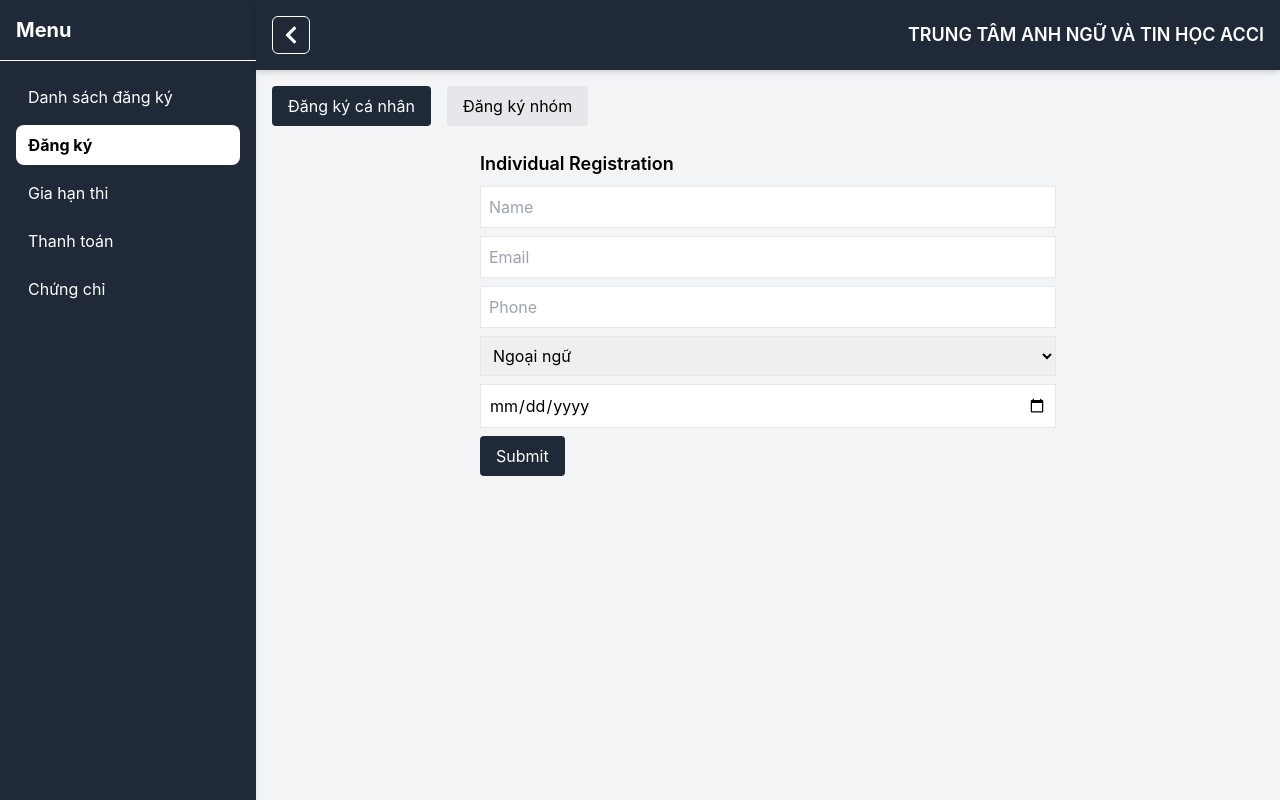
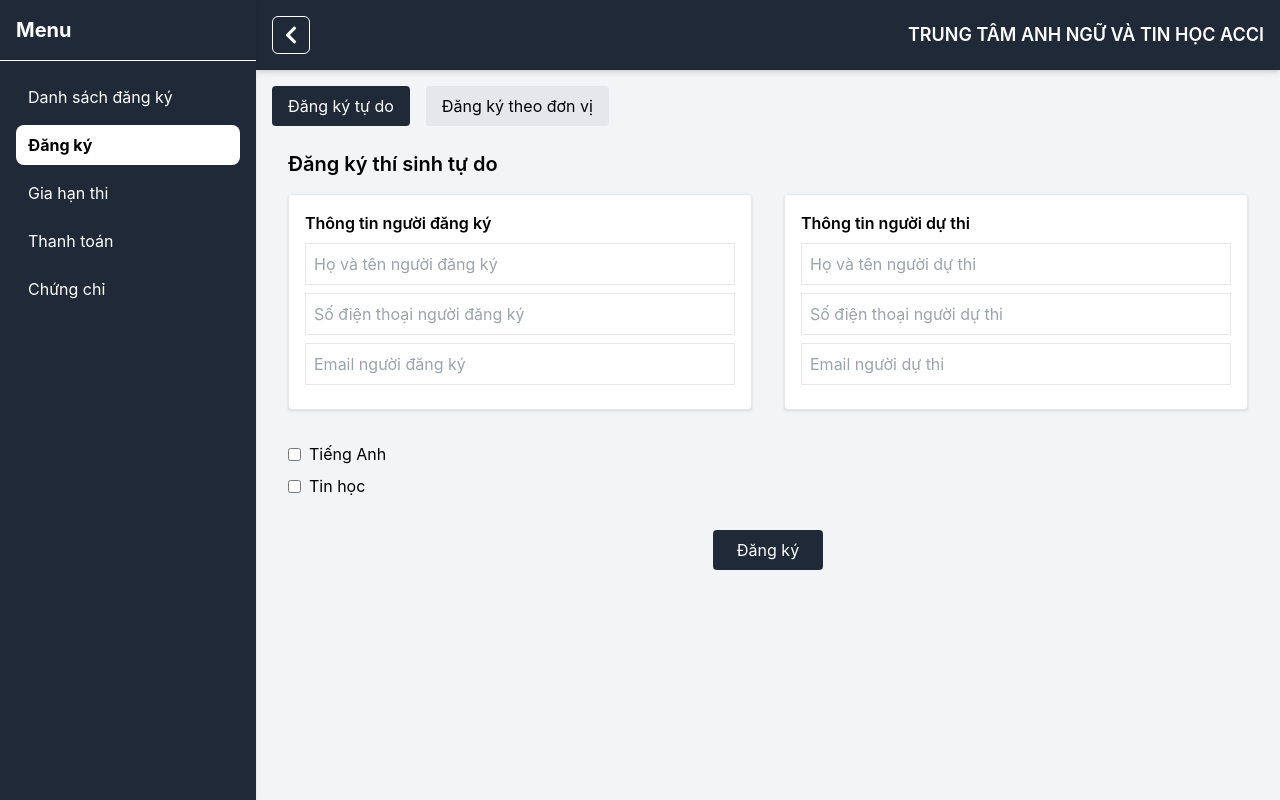
Before and after one commit to DarkcodeQuan/ACCI-pttk, a React (Create React App) app: page /registration in a window 1280 px wide. Built offline with nearby package versions, Linux system fonts and the light colour scheme.

Commit message:
remake registration
remake the registration page

```diff
--- a/src/App.js
+++ b/src/App.js
@@ -22,7 +22,11 @@ function App() {
       <Router>
         <div className="flex min-h-screen bg-gray-100">
           <Sidebar isOpen={isSidebarOpen} />
-          <div className="flex-1 flex flex-col">
+          <div
+            className={`flex-1 flex flex-col transition-all duration-300 ${
+              isSidebarOpen ? "ml-64" : "ml-0"
+            }`}
+          >
             <Header onToggleSidebar={toggleSidebar} isSidebarOpen={isSidebarOpen} />
             <main className="flex-1 p-4">
               <Routes>
--- a/src/components/Sidebar.js
+++ b/src/components/Sidebar.js
@@ -14,7 +14,7 @@ const Sidebar = ({ isOpen }) => {
     <div
       className={`${
         isOpen ? "w-64" : "w-0"
-      } bg-gray-800 shadow-md h-screen overflow-hidden transition-all duration-300`}
+      } fixed top-0 left-0 bg-gray-800 shadow-md min-h-screen overflow-hidden transition-all duration-300`}
     >
       <div className="p-4 text-xl font-bold border-b border-white text-white">
         Menu
--- /dev/null
+++ b/src/pages/Registration/CandidateInfo.js
@@ -0,0 +1,25 @@
+export default function CandidateInfo({ form, setForm }) {
+  return (
+    <div className="border p-4 rounded bg-white shadow mb-4">
+      <h3 className="font-semibold mb-2">Thông tin người dự thi</h3>
+      <input
+        className="border p-2 w-full mb-2"
+        placeholder="Họ và tên người dự thi"
+        value={form.candidateName}
+        onChange={(e) => setForm({ ...form, candidateName: e.target.value })}
+      />
+      <input
+        className="border p-2 w-full mb-2"
+        placeholder="Số điện thoại người dự thi"
+        value={form.candidatePhone}
+        onChange={(e) => setForm({ ...form, candidatePhone: e.target.value })}
+      />
+      <input
+        className="border p-2 w-full mb-2"
+        placeholder="Email người dự thi"
+        value={form.candidateEmail}
+        onChange={(e) => setForm({ ...form, candidateEmail: e.target.value })}
+      />
+    </div>
+  );
+}
--- /dev/null
+++ b/src/pages/Registration/ExamSelector.js
@@ -0,0 +1,53 @@
+// ExamSelector.jsx
+import React from 'react';
+
+const exams = [
+  { id: 'english', label: 'Tiếng Anh' },
+  { id: 'cs', label: 'Tin học' },
+];
+
+export default function ExamSelector({ selectedExams, setSelectedExams }) {
+  const handleCheckboxChange = (examId) => {
+    const current = selectedExams[examId] || { selected: false, date: '' };
+    const updated = {
+      ...selectedExams,
+      [examId]: { ...current, selected: !current.selected }
+    };
+    setSelectedExams(updated);
+  };
+
+  const handleDateChange = (examId, date) => {
+    const current = selectedExams[examId] || { selected: true, date: '' };
+    const updated = {
+      ...selectedExams,
+      [examId]: { ...current, date }
+    };
+    setSelectedExams(updated);
+  };
+
+  return (
+    <div className="space-y-2">
+      {exams.map((exam) => (
+        <div key={exam.id} className="flex items-center gap-2">
+          <input
+            type="checkbox"
+            id={`exam-${exam.id}`}
+            checked={selectedExams[exam.id]?.selected || false}
+            onChange={() => handleCheckboxChange(exam.id)}
+          />
+          <label htmlFor={`exam-${exam.id}`}>{exam.label}</label>
+
+          {/* Hiển thị input ngày nếu đã chọn môn */}
+          {selectedExams[exam.id]?.selected && (
+            <input
+              type="date"
+              className="border px-2 py-1 ml-4"
+              value={selectedExams[exam.id]?.date || ''}
+              onChange={(e) => handleDateChange(exam.id, e.target.value)}
+            />
+          )}
+        </div>
+      ))}
+    </div>
+  );
+}
--- a/src/pages/Registration/GroupForm.js
+++ b/src/pages/Registration/GroupForm.js
@@ -1,158 +1,168 @@
-import { useState } from "react";
+import React, { useState } from 'react';
+import CandidateInfo from './CandidateInfo';
+import ExamSelector from './ExamSelector';
 import ErrorMessage from "../../components/ErrorMessage";
 
-export default function GroupForm({ onSubmit }) {
-  const [form, setForm] = useState({
-    groupName: "",
-    groupEmail: "",
-    groupPhone: "",
-    examType: "Ngoại ngữ",
-    examDate: "",
-    participants: [{ name: "", email: "", phone: "" }],
+export default function GroupForm() {
+  const [candidates, setCandidates] = useState([]);
+  const [unit, setUnit] = useState({
+    unitName: '',
+    unitEmail: '',
+    unitPhone: '',
   });
 
   const [error, setError] = useState("");
 
-  const handleParticipantChange = (index, e) => {
-    const newParticipants = [...form.participants];
-    newParticipants[index][e.target.name] = e.target.value;
-    setForm({ ...form, participants: newParticipants });
+  const addCandidate = () => {
+    setCandidates((prev) => [
+      ...prev,
+      {
+        id: prev.length + 1,
+        form: {
+          candidateName: '',
+          candidatePhone: '',
+          candidateEmail: '',
+        },
+        selectedExams: {},
+      },
+    ]);
   };
 
-  const handleAddParticipant = () => {
-    setForm({
-      ...form,
-      participants: [...form.participants, { name: "", email: "", phone: "" }],
-    });
+  const removeCandidate = (id) => {
+    const updated = candidates.filter((c) => c.id !== id).map((c, index) => ({ ...c, id: index + 1 }));
+    setCandidates(updated);
   };
 
-  const handleRemoveParticipant = (index) => {
-    const newParticipants = form.participants.filter((_, i) => i !== index);
-    setForm({ ...form, participants: newParticipants });
+  const updateForm = (id, newForm) => {
+    setCandidates((prev) => prev.map((c) => (c.id === id ? { ...c, form: newForm } : c)));
+  };
+
+  const updateExam = (id, newExams) => {
+    setCandidates((prev) => prev.map((c) => (c.id === id ? { ...c, selectedExams: newExams } : c)));
   };
 
   const handleSubmit = () => {
-    // Kiểm tra thông tin nhóm
-    if (!form.groupName || !form.groupEmail || !form.groupPhone || !form.examType || !form.examDate) {
-      setError("Vui lòng điền đầy đủ thông tin nhóm!");
+    // Kiểm tra thông tin đơn vị
+    const { unitName, unitEmail, unitPhone } = unit;
+    if (!unitName.trim() || !unitEmail.trim() || !unitPhone.trim()) {
+      setError("Vui lòng điền đầy đủ thông tin đơn vị!");
       return;
     }
 
-    // Kiểm tra thông tin của từng thành viên
-    for (const participant of form.participants) {
-      if (!participant.name || !participant.email || !participant.phone) {
-        setError("Vui lòng điền đầy đủ thông tin cho tất cả thành viên!");
+    // Kiểm tra xem có thí sinh hay không
+    if (candidates.length === 0) {
+      setError("Vui lòng thêm ít nhất một thí sinh!");
+      return;
+    }
+
+    // Kiểm tra từng thí sinh
+    for (let candidate of candidates) {
+      const { candidateName, candidatePhone, candidateEmail } = candidate.form;
+      if (!candidateName.trim() || !candidatePhone.trim() || !candidateEmail.trim()) {
+        setError("Vui lòng điền đầy đủ thông tin thí sinh!");
+        return;
+      }
+
+      const selectedExamEntries = Object.entries(candidate.selectedExams);
+      if (selectedExamEntries.length === 0 || selectedExamEntries.some(([_, date]) => !date)) {
+        setError("Vui lòng chọn môn và ngày thi cho từng môn.");
         return;
       }
     }
 
-    onSubmit(form); // Gửi dữ liệu lên component cha
-    setForm({
-      groupName: "",
-      groupEmail: "",
-      groupPhone: "",
-      examType: "Ngoại ngữ",
-      examDate: "",
-      participants: [{ name: "", email: "", phone: "" }],
-    });
+    // Nếu không có lỗi, gửi dữ liệu
+    setError("");  // Reset lỗi
+    // Tiến hành xử lý đăng ký cho nhóm thí sinh ở đây
+    console.log("Thông tin hợp lệ, gửi dữ liệu...");
+
+    // Sau khi gửi thành công, có thể làm lại UI hoặc reset các trạng thái
+    setCandidates([]);
+    setUnit({ unitName: '', unitEmail: '', unitPhone: '' });
   };
 
   return (
-    <div className="space-y-2 max-w-xl mx-auto">
+    <div className="space-y-6 max-w-6xl mx-auto px-4">
       {error && <ErrorMessage message={error} onClose={() => setError("")} />}
 
-      <h2 className="font-semibold text-lg">Group Registration</h2>
+      <h2 className="font-semibold text-xl">Đăng ký thí sinh theo đơn vị</h2>
 
+      <div className="flex flex-col md:flex-row gap-8">
+        {/* Bên trái: Thông tin đơn vị và phần số thí sinh */}
+        <div className="flex-1 space-y-4">
+          <div className="bg-white p-4 border rounded shadow h-[400px] overflow-y-auto">
+            <label className="block font-semibold mb-2">Thông tin đơn vị</label>
             <input
-        className="border p-2 w-full"
-        placeholder="Group Name"
-        value={form.groupName}
-        onChange={(e) => setForm({ ...form, groupName: e.target.value })}
+              type="text"
+              value={unit.unitName}
+              onChange={(e) => setUnit({ ...unit, unitName: e.target.value })}
+              placeholder="Nhập tên đơn vị"
+              className="border p-2 w-full mb-4"
             />
             <input
-        className="border p-2 w-full"
-        placeholder="Group Email"
-        value={form.groupEmail}
-        onChange={(e) => setForm({ ...form, groupEmail: e.target.value })}
+              type="email"
+              value={unit.unitEmail}
+              onChange={(e) => setUnit({ ...unit, unitEmail: e.target.value })}
+              placeholder="Email"
+              className="border p-2 w-full mb-4"
             />
             <input
-        className="border p-2 w-full"
-        placeholder="Group Phone"
-        value={form.groupPhone}
-        onChange={(e) => setForm({ ...form, groupPhone: e.target.value })}
+              type="text"
+              value={unit.unitPhone}
+              onChange={(e) => setUnit({ ...unit, unitPhone: e.target.value })}
+              placeholder="Số điện thoại"
+              className="border p-2 w-full mb-4"
             />
 
-      {/* Exam Type */}
-      <select
-        className="border p-2 w-full"
-        value={form.examType}
-        onChange={(e) => setForm({ ...form, examType: e.target.value })}
+            <button
+              onClick={addCandidate}
+              className="px-4 py-2 bg-green-600 text-white rounded hover:bg-green-700"
             >
-        <option value="Ngoại ngữ">Ngoại ngữ</option>
-        <option value="Tin học">Tin học</option>
-      </select>
+              Thêm thí sinh
+            </button>
 
-      {/* Exam Date */}
-      <input
-        type="date"
-        className="border p-2 w-full"
-        value={form.examDate}
-        onChange={(e) => setForm({ ...form, examDate: e.target.value })}
+            {/* Phần số thí sinh: Header cố định bên trái */}
+            <div className="sticky top-0 bg-white z-10 mt-4">
+              <p className="text-sm text-gray-500 mb-2">Số thí sinh: {candidates.length}</p>
+            </div>
+          </div>
+        </div>
+
+        {/* Bên phải: Danh sách thí sinh */}
+        <div className="flex-1">
+          <div className="bg-white p-4 border rounded shadow h-[400px] overflow-y-auto">
+            <label className="block font-semibold mb-2">Danh sách thí sinh</label>
+            <div className="space-y-4">
+              {candidates.map((candidate) => (
+                <div key={candidate.id} className="p-4 border rounded bg-gray-100">
+                  <div className="flex justify-between items-center mb-2">
+                    <h3 className="font-semibold">Thí sinh {candidate.id}</h3>
+                    <button
+                      onClick={() => removeCandidate(candidate.id)}
+                      className="text-red-500"
+                    >
+                      Xóa
+                    </button>
+                  </div>
+
+                  <CandidateInfo
+                    form={candidate.form}
+                    setForm={(newForm) => updateForm(candidate.id, newForm)}
                   />
-
-      <h3 className="font-semibold text-lg mt-4">Participants</h3>
-
-      {/* Danh sách thành viên */}
-      {form.participants.map((participant, index) => (
-        <div key={index} className="space-y-2 mb-4">
-          <input
-            className="border p-2 w-full"
-            placeholder={`Participant ${index + 1} Name`}
-            name="name"
-            value={participant.name}
-            onChange={(e) => handleParticipantChange(index, e)}
+                  <ExamSelector
+                    selectedExams={candidate.selectedExams}
+                    setSelectedExams={(newExams) => updateExam(candidate.id, newExams)}
                   />
-          <input
-            className="border p-2 w-full"
-            placeholder={`Participant ${index + 1} Email`}
-            name="email"
-            value={participant.email}
-            onChange={(e) => handleParticipantChange(index, e)}
-          />
-          <input
-            className="border p-2 w-full"
-            placeholder={`Participant ${index + 1} Phone`}
-            name="phone"
-            value={participant.phone}
-            onChange={(e) => handleParticipantChange(index, e)}
-          />
-
-          {/* Xóa thành viên */}
-          {form.participants.length > 1 && (
-            <button
-              className="text-red-500"
-              type="button"
-              onClick={() => handleRemoveParticipant(index)}
-            >
-              Remove Participant
-            </button>
-          )}
                 </div>
               ))}
+            </div>
+          </div>
+        </div>
+      </div>
 
-      <div className="mt-4 flex space-x-2">
-        <button
-          className="px-4 py-2 bg-gray-800 text-white rounded mt-4"
-          onClick={handleAddParticipant}
-        >
-          Add Participant
-        </button>
-
-        <button
-          onClick={handleSubmit}
-          className="px-4 py-2 bg-gray-800 text-white rounded mt-4"
-        >
-          Submit
+      {/* Nút đăng ký: cố định bên dưới */}
+      <div className="text-center">
+        <button onClick={handleSubmit} className="mt-4 px-6 py-2 bg-gray-800 text-white rounded hover:text-gray-200">
+          Đăng ký
         </button>
       </div>
     </div>
--- a/src/pages/Registration/IndividualForm.js
+++ b/src/pages/Registration/IndividualForm.js
@@ -1,83 +1,111 @@
 import { useState } from "react";
+import RegistrarInfo from "./RegistrarInfo";
+import CandidateInfo from "./CandidateInfo";
+import ExamSelector from "./ExamSelector";
 import ErrorMessage from "../../components/ErrorMessage";
+import SuccessModal from "./SuccessModal"; // Đã có sẵn
 
 export default function IndividualForm({ onSubmit }) {
   const [form, setForm] = useState({
-    name: "",
-    email: "",
-    phone: "",
-    examType: "Ngoại ngữ",
-    examDate: "",
+    registrarName: "",
+    registrarPhone: "",
+    registrarEmail: "",
+    candidateName: "",
+    candidateEmail: "",
+    candidatePhone: "",
   });
 
+  const [selectedExams, setSelectedExams] = useState({});
   const [error, setError] = useState("");
+  const [showSuccess, setShowSuccess] = useState(false);
+  const [submittedInfo, setSubmittedInfo] = useState({});
 
   const handleSubmit = () => {
-    const { name, email, phone, examDate } = form;
+    const {
+      registrarName,
+      registrarPhone,
+      registrarEmail,
+      candidateName,
+      candidateEmail,
+      candidatePhone,
+    } = form;
 
-    if (!name.trim() || !email.trim() || !phone.trim() || !examDate) {
-      setError("Vui lòng điền đầy đủ thông tin!");
+    if (
+      !registrarName.trim() ||
+      !registrarPhone.trim() ||
+      !registrarEmail.trim() ||
+      !candidateName.trim() ||
+      !candidateEmail.trim() ||
+      !candidatePhone.trim()
+    ) {
+      setError("Vui lòng điền đầy đủ thông tin người đăng ký và thí sinh!");
       return;
     }
 
-    onSubmit(form);
+    const selectedExamEntries = Object.entries(selectedExams);
+    if (
+      selectedExamEntries.length === 0 ||
+      selectedExamEntries.some(([_, date]) => !date)
+    ) {
+      setError("Vui lòng chọn môn và ngày thi cho từng môn.");
+      return;
+    }
+
+    const submissionData = {
+      ...form,
+      exams: selectedExams,
+    };
+
+    onSubmit(submissionData);
+    setSubmittedInfo({ candidateName, selectedExams });
+    setShowSuccess(true);
     setError("");
     setForm({
-      name: "",
-      email: "",
-      phone: "",
-      examType: "Ngoại ngữ",
-      examDate: "",
+      registrarName: "",
+      registrarPhone: "",
+      registrarEmail: "",
+      candidateName: "",
+      candidateEmail: "",
+      candidatePhone: "",
     });
+    setSelectedExams({});
   };
 
   return (
-    <div className="space-y-2 max-w-xl mx-auto">
+    <div className="space-y-4 max-w-6xl mx-auto px-4"> {/* Cập nhật max-w-6xl và padding */}
       {error && <ErrorMessage message={error} onClose={() => setError("")} />}
+      {showSuccess && (
+        <SuccessModal
+          candidateName={submittedInfo.candidateName}
+          selectedExams={submittedInfo.selectedExams}
+          onClose={() => setShowSuccess(false)}
+        />
+      )}
 
-      <h2 className="font-semibold text-lg">Individual Registration</h2>
+      <h2 className="font-semibold text-xl">Đăng ký thí sinh tự do</h2>
 
-      <input
-        className="border p-2 w-full"
-        placeholder="Name"
-        value={form.name}
-        onChange={(e) => setForm({ ...form, name: e.target.value })}
-      />
-      <input
-        className="border p-2 w-full"
-        placeholder="Email"
-        value={form.email}
-        onChange={(e) => setForm({ ...form, email: e.target.value })}
-      />
-      <input
-        className="border p-2 w-full"
-        placeholder="Phone"
-        value={form.phone}
-        onChange={(e) => setForm({ ...form, phone: e.target.value })}
+      <div className="flex flex-col md:flex-row gap-8"> {/* Điều chỉnh gap thành 8 */}
+        <div className="flex-1"> {/* Cho phép chia không gian */}
+          <RegistrarInfo form={form} setForm={setForm} />
+        </div>
+        <div className="flex-1"> {/* Cho phép chia không gian */}
+          <CandidateInfo form={form} setForm={setForm} />
+        </div>
+      </div>
+
+      <ExamSelector
+        selectedExams={selectedExams}
+        setSelectedExams={setSelectedExams}
       />
 
-      <select
-        className="border p-2 w-full"
-        value={form.examType}
-        onChange={(e) => setForm({ ...form, examType: e.target.value })}
-      >
-        <option value="Ngoại ngữ">Ngoại ngữ</option>
-        <option value="Tin học">Tin học</option>
-      </select>
-
-      <input
-        type="date"
-        className="border p-2 w-full"
-        value={form.examDate}
-        onChange={(e) => setForm({ ...form, examDate: e.target.value })}
-      />
-
-      <button
-        onClick={handleSubmit}
-        className="px-4 py-2 bg-gray-800 text-white rounded mt-4"
-      >
-        Submit
-      </button>
+      <div className="text-center">
+        <button
+          onClick={handleSubmit}
+          className="mt-4 px-6 py-2 bg-gray-800 text-white rounded hover:text-gray-200"
+        >
+          Đăng ký
+        </button>
+      </div>
     </div>
   );
 }
--- a/src/pages/Registration/ParticipantForm.js
+++ /dev/null
@@ -1,20 +0,0 @@
-export default function ParticipantForm({ index, onRemove, isDeletable }) {
-    return (
-      <div className="border p-4 rounded space-y-2 relative bg-gray-50">
-        <div className="flex justify-between items-center">
-          <h3 className="font-medium">Participant {index}</h3>
-          {isDeletable && (
-            <button
-              onClick={onRemove}
-              className="text-red-500 text-sm hover:underline"
-            >
-              Remove
-            </button>
-          )}
-        </div>
-        <input className="border p-2 w-full" placeholder="Full Name" />
-        <input className="border p-2 w-full" placeholder="Email" />
-        <input className="border p-2 w-full" placeholder="Phone" />
-      </div>
-    );
-  }
--- /dev/null
+++ b/src/pages/Registration/RegistrarInfo.js
@@ -0,0 +1,25 @@
+export default function RegistrarInfo({ form, setForm }) {
+    return (
+      <div className="flex-1 border p-4 rounded bg-white shadow">
+        <h3 className="font-semibold mb-2">Thông tin người đăng ký</h3>
+        <input
+          className="border p-2 w-full mb-2"
+          placeholder="Họ và tên người đăng ký"
+          value={form.registrarName}
+          onChange={(e) => setForm({ ...form, registrarName: e.target.value })}
+        />
+        <input
+          className="border p-2 w-full mb-2"
+          placeholder="Số điện thoại người đăng ký"
+          value={form.registrarPhone}
+          onChange={(e) => setForm({ ...form, registrarPhone: e.target.value })}
+        />
+        <input
+          className="border p-2 w-full mb-2"
+          placeholder="Email người đăng ký"
+          value={form.registrarEmail}
+          onChange={(e) => setForm({ ...form, registrarEmail: e.target.value })}
+        />
+      </div>
+    );
+  }
--- a/src/pages/Registration/Registration.js
+++ b/src/pages/Registration/Registration.js
@@ -38,13 +38,13 @@ export default function Registration() {
           className={`px-4 py-2 rounded ${mode === "individual" ? "bg-gray-800 text-white" : "bg-gray-200"}`}
           onClick={() => setMode("individual")}
         >
-          Đăng ký cá nhân
+          Đăng ký tự do
         </button>
         <button
           className={`px-4 py-2 rounded ${mode === "group" ? "bg-gray-800 text-white" : "bg-gray-200"}`}
           onClick={() => setMode("group")}
         >
-          Đăng ký nhóm
+          Đăng ký theo đơn vị
         </button>
       </div>
 
--- a/src/pages/Registration/RegistrationForm.js
+++ /dev/null
@@ -1,68 +0,0 @@
-import { useState } from "react";
-
-export default function RegistrationForm({ onSubmit }) {
-  const [form, setForm] = useState({
-    name: "",
-    email: "",
-    phone: "",
-    examType: "Ngoại ngữ",
-    examDate: "",
-  });
-
-  const handleSubmit = () => {
-    onSubmit(form);
-    setForm({
-      name: "",
-      email: "",
-      phone: "",
-      examType: "Ngoại ngữ",
-      examDate: "",
-    });
-  };
-
-  return (
-    <div className="space-y-2 max-w-xl mx-auto px-4">
-      <h2 className="font-semibold text-lg">Individual Registration</h2>
-
-      <input
-        className="border p-2 w-full"
-        placeholder="Full Name"
-        value={form.name}
-        onChange={(e) => setForm({ ...form, name: e.target.value })}
-      />
-      <input
-        className="border p-2 w-full"
-        placeholder="Email"
-        value={form.email}
-        onChange={(e) => setForm({ ...form, email: e.target.value })}
-      />
-      <input
-        className="border p-2 w-full"
-        placeholder="Phone"
-        value={form.phone}
-        onChange={(e) => setForm({ ...form, phone: e.target.value })}
-      />
-      <select
-        className="border p-2 w-full"
-        value={form.examType}
-        onChange={(e) => setForm({ ...form, examType: e.target.value })}
-      >
-        <option value="Ngoại ngữ">Ngoại ngữ</option>
-        <option value="Tin học">Tin học</option>
-      </select>
-      <input
-        type="date"
-        className="border p-2 w-full"
-        value={form.examDate}
-        onChange={(e) => setForm({ ...form, examDate: e.target.value })}
-      />
-
-      <button
-        onClick={handleSubmit}
-        className="px-4 py-2 bg-blue-600 text-white rounded"
-      >
-        Submit
-      </button>
-    </div>
-  );
-}
--- /dev/null
+++ b/src/pages/Registration/SuccessModal.js
@@ -0,0 +1,29 @@
+export default function SuccessModal({ show, onClose, candidateName, selectedExams, isGroup }) {
+    if (!show) return null;
+
+    return (
+      <div className="fixed inset-0 bg-black bg-opacity-40 flex justify-center items-center">
+        <div className="bg-white p-6 rounded shadow w-full max-w-md">
+          <h2 className="text-lg font-semibold text-green-700 mb-2">Gửi thành công!</h2>
+          {isGroup ? (
+            <p>Đơn vị <strong>{candidateName}</strong> đã gửi đăng ký. Nhân viên sẽ liên hệ trong thời gian sớm nhất.</p>
+          ) : (
+            <>
+              <p>Thí sinh <strong>{candidateName}</strong> đã đăng ký thành công!</p>
+              <ul className="mt-2 list-disc list-inside text-sm text-gray-700">
+                {Object.entries(selectedExams).map(([exam, date]) => (
+                  <li key={exam}>{exam}: {date}</li>
+                ))}
+              </ul>
+            </>
+          )}
+          <button
+            className="mt-4 bg-blue-600 text-white px-4 py-2 rounded"
+            onClick={onClose}
+          >
+            Đóng
+          </button>
+        </div>
+      </div>
+    );
+  }
--- a/src/pages/Table/Dashboard.js
+++ b/src/pages/Table/Dashboard.js
@@ -16,21 +16,18 @@ export default function Dashboard() {
       email: "tranthib@example.com",
       examType: "Ngoại ngữ",
       paymentStatus: "Chưa thanh toán",
-      groupName: "Nhóm Alpha"
     },
     {
       name: "Lê Văn C",
       email: "levanc@example.com",
       examType: "Tin học",
       paymentStatus: "Đã thanh toán",
-      groupName: "" // cá nhân
     },
     {
       name: "Phạm Văn D",
       email: "phamvand@example.com",
       examType: "Ngoại ngữ",
       paymentStatus: "Đã thanh toán",
-      groupName: "Nhóm Beta"
     },
   ]);
 
@@ -43,7 +40,7 @@ export default function Dashboard() {
       paymentStatus: "Đã thanh toán",
       members: [
         { name: "Nguyễn Văn X", email: "nguyenx@example.com" },
-        { name: "Trần Thị Y", email: "trany@example.com" },
+        { name: "Trần Thị Y", email: "trany@example.com" }
       ],
     },
     {
```
Lines whose indentation alone changed are shown as unchanged.
